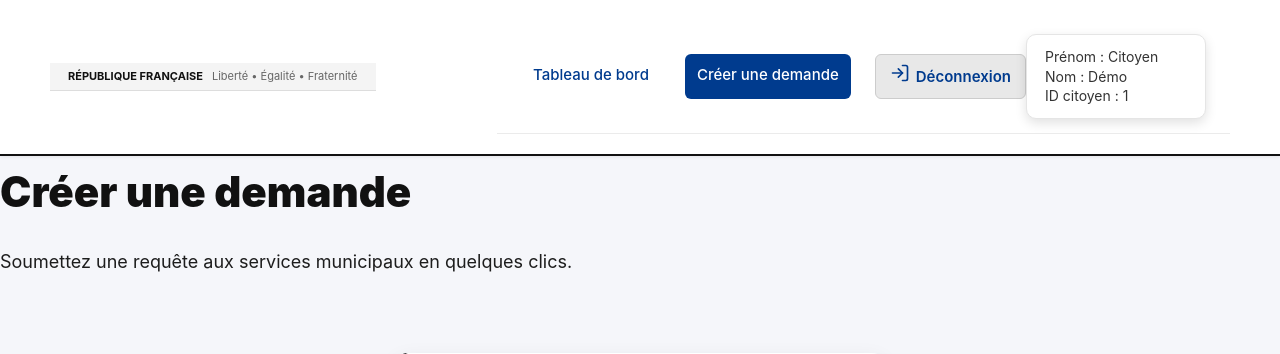
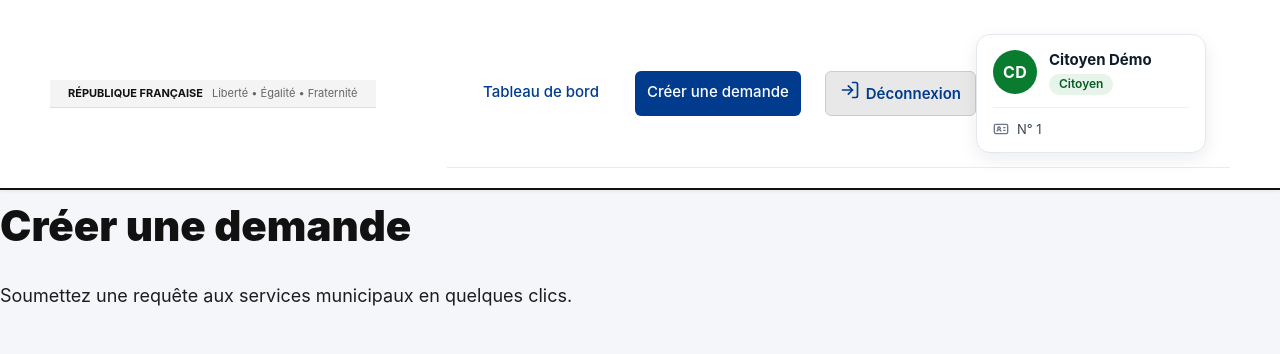
Before and after one commit to MC666-coder/Mairie_IA, a PHP site: page /Site_officiel/Frontend/nouvelle_demande.php in a window 1280 px wide. Shown: the top 354 px of the page. Run offline with PHP 8.4, Linux system fonts and the light colour scheme; the visitor is signed in with stand-in values (Sample User, id 1); data comes from the database, SQL or seed files in the repository.

Commit message:
Carte « profil connecté » moderne (agent et citoyen)
- Initiales dans un rond, nom, badge de rôle, une ligne par information
  avec icône ; bleu pour les agents, vert pour les citoyens
- carteProfilAgent() / carteProfilCitoyen() (Backend/Fonctions/carte_profil.php)
  remplacent le texte brut sur les 6 pages ; styles dans carte_profil.css
- Niveau d'accès affiché en clair (Administrateur, Manager, Agent)

Co-Authored-By: Claude Opus 5.5 <noreply@anthropic.com>

```diff
--- /dev/null
+++ b/Backend/Fonctions/carte_profil.php
@@ -0,0 +1,77 @@
+<?php
+/* =========================================================
+   Carte « profil connecté » (en-tête des pages agent et citoyen)
+   ---------------------------------------------------------
+   Rond avec les initiales, nom, badge de rôle, puis une ligne
+   par information avec une icône.
+   Styles : Frontend/assets/css/carte_profil.css (chargé sur chaque page)
+   La carte garde l'id « bulle-connexion-agent » : sa place dans
+   l'en-tête reste celle définie par le CSS de chaque page.
+   ========================================================= */
+require_once __DIR__ . '/icones.php';
+
+/**
+ * @param string $prenom
+ * @param string $nom
+ * @param string $badge   rôle affiché dans la pastille (« Responsable », « Citoyen »...)
+ * @param array  $lignes  [[nom d'icône, libellé (lecteur d'écran), valeur], ...]
+ */
+function carteProfil(string $prenom, string $nom, string $badge, array $lignes, string $variante = 'agent'): string
+{
+    $e = fn(string $v): string => htmlspecialchars($v, ENT_QUOTES, 'UTF-8');
+    $initiales = mb_strtoupper(mb_substr(trim($prenom), 0, 1) . mb_substr(trim($nom), 0, 1));
+    $nomComplet = trim($prenom . ' ' . $nom);
+
+    $html = '<div id="bulle-connexion-agent" class="carte-profil carte-profil-' . $e($variante) . '" aria-label="Personne connectée">'
+        . '<div class="carte-profil-entete">'
+        . '<span class="carte-profil-avatar" aria-hidden="true">' . $e($initiales !== '' ? $initiales : '?') . '</span>'
+        . '<div class="carte-profil-identite">'
+        . '<span class="carte-profil-nom">' . $e($nomComplet) . '</span>'
+        . '<span class="carte-profil-badge">' . $e($badge) . '</span>'
+        . '</div></div>';
+
+    if ($lignes) {
+        $html .= '<ul class="carte-profil-infos">';
+        foreach ($lignes as [$nomIcone, $libelle, $valeur]) {
+            $html .= '<li>' . icone($nomIcone)
+                . '<span class="visually-hidden">' . $e($libelle) . ' : </span>'
+                . '<span title="' . $e($libelle) . '">' . $e((string) $valeur) . '</span></li>';
+        }
+        $html .= '</ul>';
+    }
+    return $html . '</div>';
+}
+
+/** Carte d'un agent (tableau $agent des pages Agent-prenium). */
+function carteProfilAgent(array $agent): string
+{
+    $niveaux = ['agent' => 'Agent', 'manager' => 'Manager', 'admin' => 'Administrateur'];
+    $niveau = (string) ($agent['niveau_acces'] ?? '');
+    $service = $agent['Nom_service'] ?? $agent['nom_service'] ?? 'Service non renseigné';
+
+    return carteProfil(
+        (string) ($agent['prenom_agent'] ?? ''),
+        (string) ($agent['nom_agent'] ?? ''),
+        mb_convert_case((string) ($agent['role'] ?? 'Agent'), MB_CASE_TITLE, 'UTF-8'),
+        [
+            ['carte-identite', 'Identifiant agent', (string) ($agent['identifiant_agent'] ?? '')],
+            ['mairie', 'Service', (string) $service],
+            ['bouclier', "Niveau d'accès", $niveaux[$niveau] ?? $niveau],
+        ],
+        'agent'
+    );
+}
+
+/** Carte d'un citoyen (tableau $citoyen des pages de l'espace citoyen). */
+function carteProfilCitoyen(array $citoyen, int $citoyenId): string
+{
+    return carteProfil(
+        (string) ($citoyen['prenom_citoyen'] ?? ''),
+        (string) ($citoyen['nom_citoyen'] ?? ''),
+        'Citoyen',
+        [
+            ['carte-identite', 'Numéro citoyen', 'N° ' . $citoyenId],
+        ],
+        'citoyen'
+    );
+}
--- a/Backend/Fonctions/icones.php
+++ b/Backend/Fonctions/icones.php
@@ -26,6 +26,7 @@ const ICONES_SVG = [
     'chevron-haut'   => '<path d="m18 15-6-6-6 6"/>',
     'fleche-gauche'  => '<path d="m12 19-7-7 7-7"/><path d="M19 12H5"/>',
     'fleche-droite'  => '<path d="M5 12h14"/><path d="m12 5 7 7-7 7"/>',
+    'carte-identite' => '<rect x="2" y="5" width="20" height="14" rx="2"/><circle cx="9" cy="11" r="2"/><path d="M6.17 15a3 3 0 0 1 5.66 0"/><path d="M16 10h2"/><path d="M16 14h2"/>',
     'chevron-bas'    => '<path d="m6 9 6 6 6-6"/>',
     'bouclier'       => '<path d="M20 13c0 5-3.5 7.5-7.66 8.95a1 1 0 0 1-.67-.01C7.5 20.5 4 18 4 13V6a1 1 0 0 1 1-1c2 0 4.5-1.2 6.24-2.72a1.17 1.17 0 0 1 1.52 0C14.51 3.81 17 5 19 5a1 1 0 0 1 1 1z"/>',
     'chevron-droite' => '<path d="m9 18 6-6-6-6"/>',
--- /dev/null
+++ b/Frontend/assets/css/carte_profil.css
@@ -0,0 +1,128 @@
+/* ================================================================
+   Carte « profil connecté » — style carte profil moderne
+   Utilisé par : pages agent (tableau de bord, liste et gestion des
+   demandes) et pages citoyen (portail, nouvelle demande, détail).
+   HTML généré par Backend/Fonctions/carte_profil.php.
+   Sélecteur « #bulle-connexion-agent.carte-profil » : il passe devant
+   les anciens styles #bulle-connexion-agent des CSS de chaque page.
+   ================================================================ */
+
+#bulle-connexion-agent.carte-profil {
+    display: block;
+    min-width: 230px;
+    max-width: 290px;
+    padding: 14px 16px;
+    background: #ffffff;
+    border: 1px solid #e3e8ef;
+    border-left: 1px solid #e3e8ef;
+    border-radius: 14px;
+    box-shadow: 0 6px 18px rgba(0, 30, 80, 0.08);
+    color: #1f2a37;
+    font-family: "Inter", "Segoe UI", system-ui, sans-serif;
+    font-size: 14px;
+    line-height: 1.4;
+    text-align: left;
+}
+
+/* En-tête : initiales + nom + badge */
+.carte-profil-entete {
+    display: flex;
+    align-items: center;
+    gap: 12px;
+}
+
+.carte-profil-avatar {
+    width: 44px;
+    height: 44px;
+    flex-shrink: 0;
+    display: flex;
+    align-items: center;
+    justify-content: center;
+    border-radius: 50%;
+    background: #003b8e;
+    color: #ffffff;
+    font-size: 16px;
+    font-weight: 700;
+    letter-spacing: 0.02em;
+}
+
+.carte-profil-citoyen .carte-profil-avatar {
+    background: #0a7c2f;
+}
+
+.carte-profil-identite {
+    display: flex;
+    flex-direction: column;
+    align-items: flex-start;
+    gap: 4px;
+    min-width: 0;
+}
+
+.carte-profil-nom {
+    font-size: 15px;
+    font-weight: 700;
+    color: #0d1b2a;
+    overflow-wrap: anywhere;
+}
+
+.carte-profil-badge {
+    padding: 2px 10px;
+    border-radius: 999px;
+    background: #e6eef9;
+    color: #003b8e;
+    font-size: 12px;
+    font-weight: 600;
+}
+
+.carte-profil-citoyen .carte-profil-badge {
+    background: #e6f4ea;
+    color: #0a5c24;
+}
+
+/* Lignes d'information avec icône */
+.carte-profil-infos {
+    list-style: none;
+    margin: 12px 0 0;
+    padding: 12px 0 0;
+    border-top: 1px solid #edf0f4;
+    display: grid;
+    gap: 7px;
+}
+
+.carte-profil-infos li {
+    display: flex;
+    align-items: center;
+    gap: 8px;
+    color: #3a4656;
+    font-size: 13px;
+    overflow-wrap: anywhere;
+}
+
+.carte-profil-infos .icone {
+    width: 16px;
+    height: 16px;
+    flex-shrink: 0;
+    color: #6b7686;
+}
+
+/* Petit écran : la carte prend toute la largeur disponible */
+@media (max-width: 600px) {
+    #bulle-connexion-agent.carte-profil {
+        max-width: none;
+        width: 100%;
+        box-sizing: border-box;
+    }
+}
+
+/* Texte lu par les lecteurs d'écran seulement (les pages agent ne chargent pas style.css) */
+.carte-profil .visually-hidden {
+    position: absolute !important;
+    width: 1px;
+    height: 1px;
+    margin: -1px;
+    padding: 0;
+    overflow: hidden;
+    clip: rect(0 0 0 0);
+    white-space: nowrap;
+    border: 0;
+}
--- a/Frontend/nouvelle_demande.php
+++ b/Frontend/nouvelle_demande.php
@@ -10,6 +10,7 @@ session_set_cookie_params([
 ]);
 session_start();
 require_once __DIR__ . '/../Backend/Config/db.php';
+require_once __DIR__ . '/../Backend/Fonctions/carte_profil.php';
 
 
 
@@ -61,6 +62,7 @@ if (empty($_SESSION['csrf_token'])) {
     <meta name="viewport" content="width=device-width, initial-scale=1.0">
     <title>Créer une demande - Commune de L’Aiguillon-sur-Vie</title>
     <link rel="stylesheet" href="assets/css/style.css?v=<?= @filemtime(__DIR__ . '/assets/css/style.css') ?>">
+    <link rel="stylesheet" href="assets/css/carte_profil.css?v=<?= @filemtime(__DIR__ . '/assets/css/carte_profil.css') ?>">
 
     <!-- Content Security Policy stricte -->
     <meta http-equiv="Content-Security-Policy"
@@ -103,11 +105,7 @@ if (empty($_SESSION['csrf_token'])) {
                 </a>
             </nav>
 
-            <div id="bulle-connexion-agent">
-                Prénom : <?= htmlspecialchars($citoyen['prenom_citoyen']) ?><br>
-                Nom : <?= htmlspecialchars($citoyen['nom_citoyen']) ?><br>
-                ID citoyen : <?= htmlspecialchars((string)$citoyenId) ?>
-            </div>
+            <?= carteProfilCitoyen($citoyen, (int) $citoyenId) ?>
 
         </div>
     </header>
```
Also changed, not shown: Agent-prenium/dashboard_agent.php (+3 -8 lines), Agent-prenium/gestion_demande.php (+3 -8 lines), Agent-prenium/gestion_demandes.php (+3 -8 lines), Frontend/Portail_citoyen.php (+3 -5 lines), Frontend/details_demande.php (+3 -5 lines).
